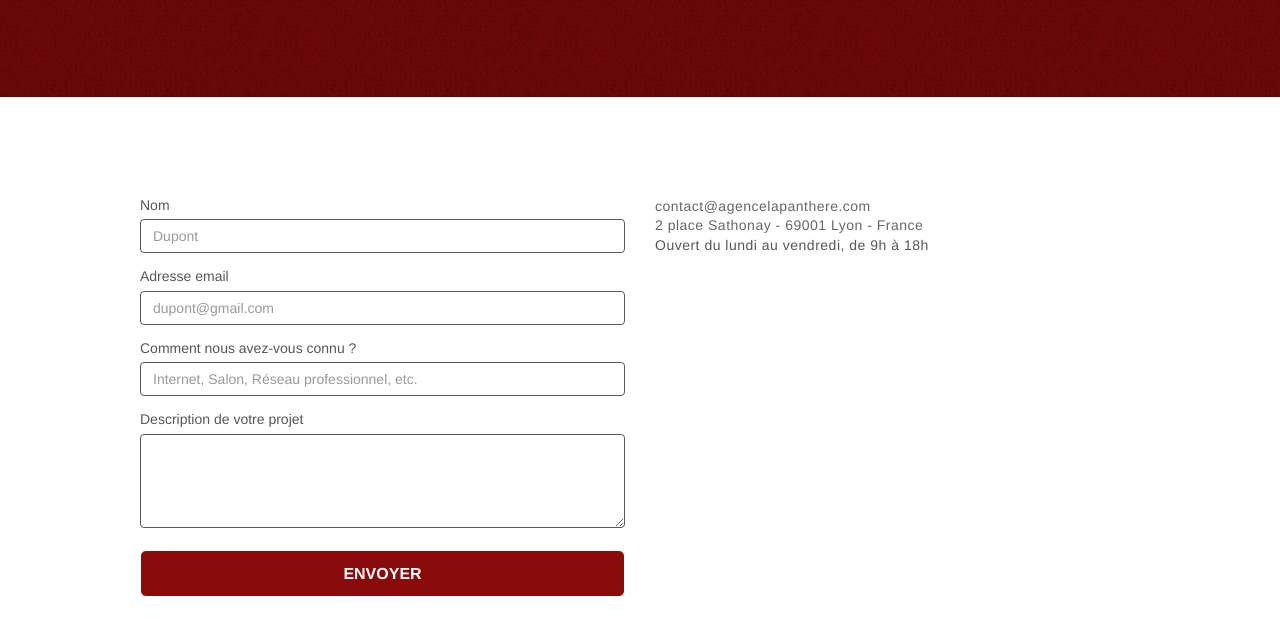
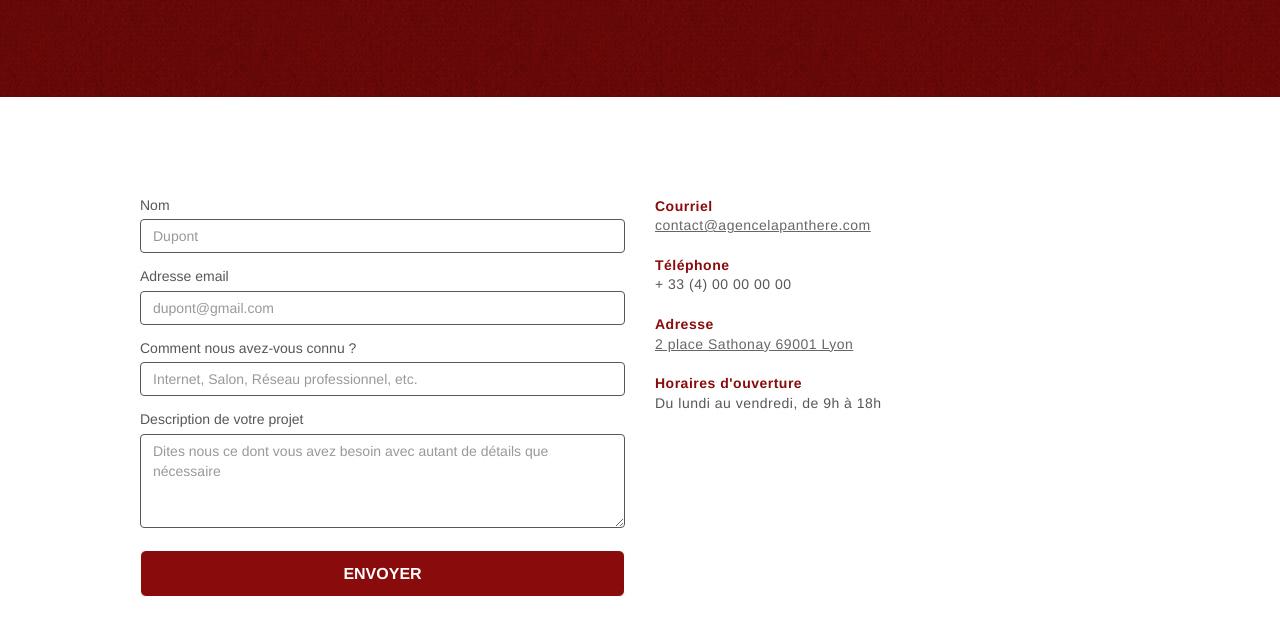
Before and after one commit to Maud-T/OC-Projet-4, a plain HTML site: page contact.html in a window 1280 px wide. Shown: the part 322-952 px from the top of the page. Drawn offline with Linux system fonts and the light colour scheme.

Commit message:
modif du formulaire et des coordonnees - P2

```diff
--- a/contact.html
+++ b/contact.html
@@ -112,28 +112,29 @@
 					</div>
 					<div class="form-group">
 						<label for="description">Description de votre projet</label>
-						<textarea
-							id="description"
-							name="description"
-							class="form-control"
-							rows="4" cols="50"
-							placeholder="Dites nous ce dont vous avez besoin avec autant de détails que nécessaire"
-							aria-label="Décrivez nous votre projet"
-							required>
-						</textarea>
+						<textarea id="description" name="description" class="form-control" rows="4" cols="50" placeholder="Dites nous ce dont vous avez besoin avec autant de détails que nécessaire" aria-label="Décrivez nous votre projet" required></textarea>
 					</div>
 					<button class="bloc-button btn btn-lg btn-block cta-hero btn-atomic-tangerine" type="submit">
 						Envoyer
 					</button>
 				</form>
 			</div>
-			<div class="col-sm-6">
+			<div class="coordonnees col-sm-6">
 				<p>
-					<a href=mailto:contact@agencelapanthere.com>contact@agencelapanthere.com</a>
-					<br>
-					<a href=https://www.google.fr/maps/place/2+Pl.+Sathonay,+69001+Lyon/@45.7695241,4.8279786,17z/>2 place Sathonay - 69001 Lyon - France</a>
-					<br>
-					Ouvert du lundi au vendredi, de 9h à 18h
+					<span class="txt-gras-red">Courriel</span>
+					<br><a href=mailto:contact@agencelapanthere.com title="Cliquez pour envoyer un email via votre messagerie" aria-label="Cliquez pour envoyer un email via votre messagerie">contact@agencelapanthere.com</a>
+				</p>
+				<p>
+					<span class="txt-gras-red">Téléphone</span>
+					<br>+ 33 (4) 00 00 00 00
+				</p>
+				<p>
+					<span class="txt-gras-red">Adresse</span>
+					<br><a href=https://www.google.fr/maps/place/2+Pl.+Sathonay,+69001+Lyon/@45.7695241,4.8279786,17z/ title="Cliquez pour situer l'agence sur une carte" aria-label="Cliquez pour situer l'agence sur une carte">2 place Sathonay 69001 Lyon</a>
+				</p>
+				<p>
+					<span class="txt-gras-red">Horaires d'ouverture</span>
+					<br>Du lundi au vendredi, de 9h à 18h
 				</p>
 			</div>
 		</div>
--- a/js/jqBootstrapValidation.js
+++ b/js/jqBootstrapValidation.js
@@ -183,7 +183,7 @@
             //                                                     EMAIL
             // ---------------------------------------------------------
             if ($this.attr("type") !== undefined && $this.attr("type").toLowerCase() === "email") {
-              message = "Not a valid email address<!-- data-validator-validemail-message to override -->";
+              message = "Cette adresse email n'est pas valide<!-- data-validator-validemail-message to override -->";
               if ($this.data("validationValidemailMessage")) {
                 message = $this.data("validationValidemailMessage");
               } else if ($this.data("validationEmailMessage")) {
@@ -791,7 +791,7 @@
 				name: "Validemail",
 				type: "regex",
 				regex: "[A-Za-z0-9._%+-]+@[A-Za-z0-9.-]+\\\.[A-Za-z]{2,10}",
-				message: "Not a valid email address<!-- data-validator-validemail-message to override -->"
+				message: "Cette adresse email n'est pas valide<!-- data-validator-validemail-message to override -->"
 			},
 			passwordagain: {
 				name: "Passwordagain",
@@ -836,7 +836,7 @@
 			required: {
 				name: "Required",
 				type: "required",
-				message: "This is required<!-- data-validator-required-message to override -->"
+				message: "Ce champ est recquis<!-- data-validator-required-message to override -->"
 			},
 			checkone: {
 				name: "Checkone",
--- a/style.css
+++ b/style.css
@@ -858,6 +858,14 @@ h4 {
     background-image: url("img/banniere-2.jpg");
 }
 
+.txt-gras-red {
+    color: #890B0B;
+    font-weight: bold;
+}
+
+.coordonnees a {text-decoration: underline;
+color: red;}
+
 /* MEDIA QUERIES */
 
 @media (max-width: 1024px) {
@@ -1056,6 +1064,8 @@ h4 {
         width: 180px;
         height: 320px;
     }
+
+    .coordonnees {margin-top: 20px;}
 }
 
 @media (max-width: 400px) {
```
Also changed, not shown: css/bootstrap.css.
